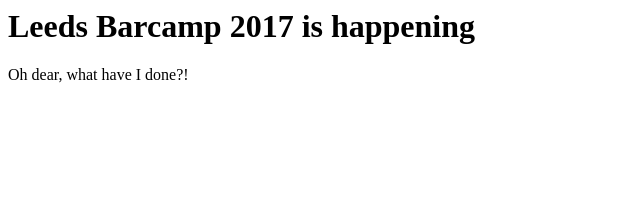
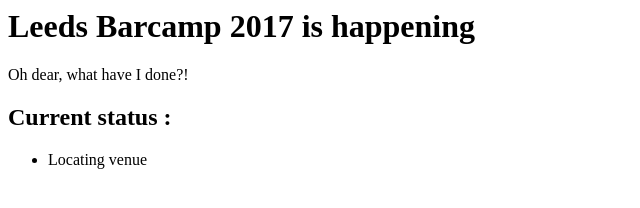
Before and after one commit to LeedsBarcamp/leedsbarcamp.github.io, a plain HTML site: page index.html in a window 1280 px wide. Shown: the whole page, without its empty margins (0-640 px from the left). Drawn offline with Linux system fonts and the light colour scheme.

Commit message:
Current status...

```diff
--- a/index.html
+++ b/index.html
@@ -2,4 +2,6 @@
 <title>Leeds Barcamp 2017</title>
 <body><h1>Leeds Barcamp 2017 is happening</h1>
 <p>Oh dear, what have I done?!
+<h2>Current status :</h2>
+<ul><li>Locating venue</li></ul>
 </html>
```
